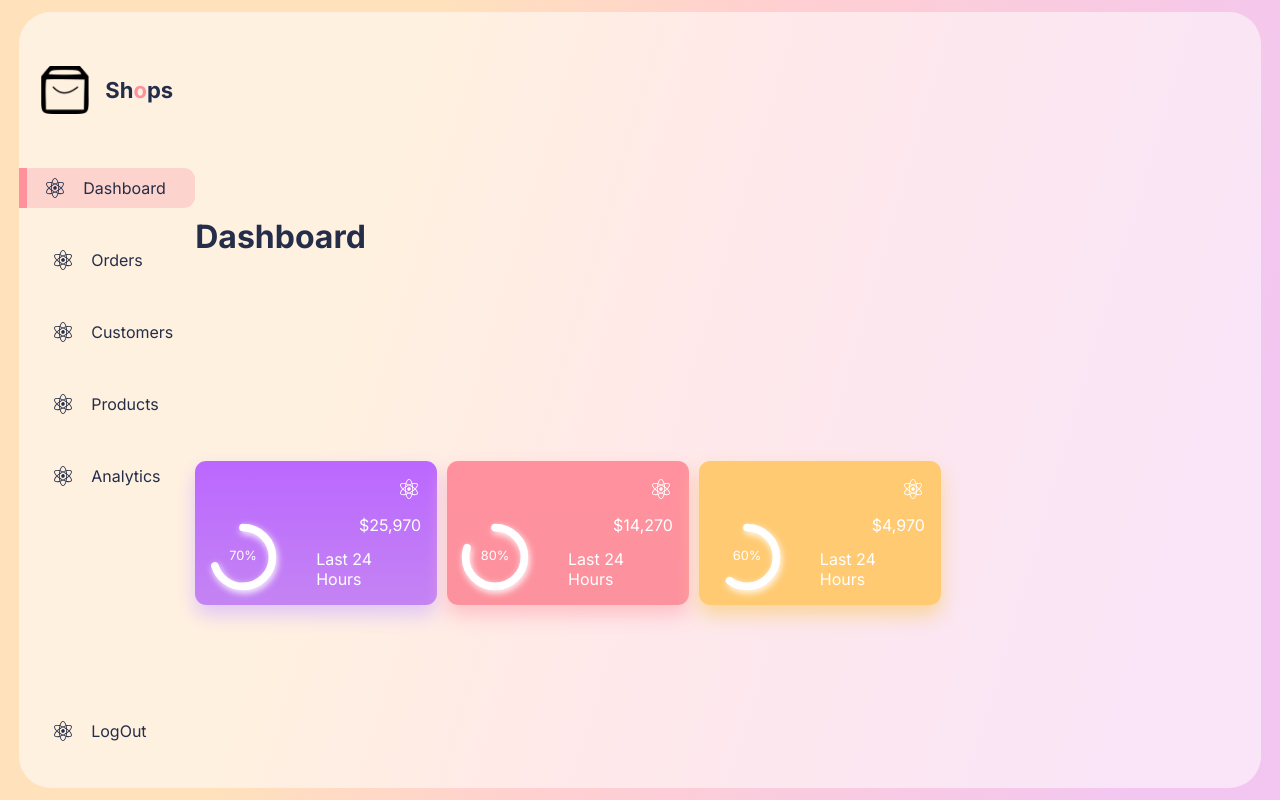
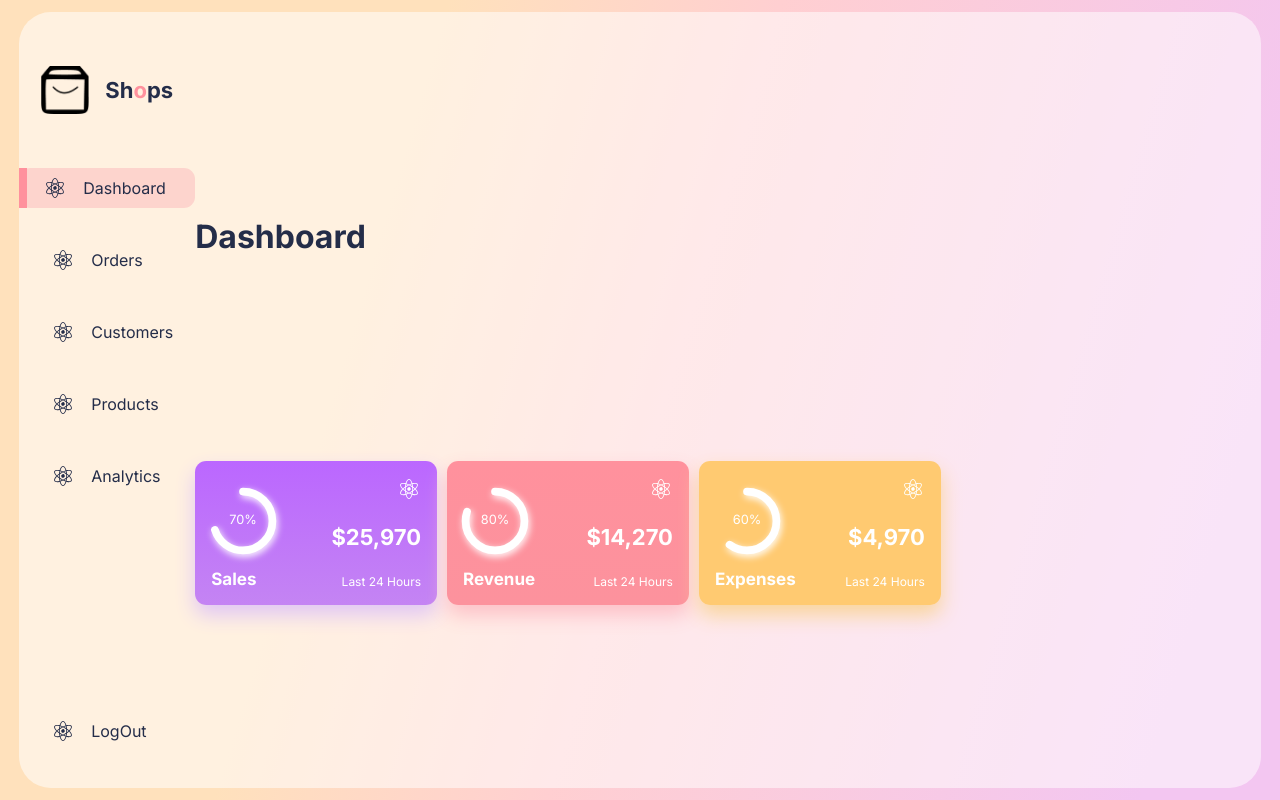
Before and after one commit to NamalTharindu97/Responsive-Admin-Panel, a React (Create React App) app: page / in a window 1280 px wide. Built offline with nearby package versions, Linux system fonts and the light colour scheme; a web font is replaced by a local one.

Commit message:
nt child css property

```diff
--- a/src/components/Card/Card.css
+++ b/src/components/Card/Card.css
@@ -52,3 +52,12 @@
 	justify-content: space-between;
 	align-items: flex-end;
 }
+
+.details > span:nth-child(2) {
+	font-size: 22px;
+	font-weight: bold;
+}
+
+.details > span:nth-child(3) {
+	font-size: 12px;
+}
--- a/src/components/Card/Card.jsx
+++ b/src/components/Card/Card.jsx
@@ -29,6 +29,7 @@ const CompactCard = ({ param }) => {
 					value={param.barValue}
 					text={`${param.barValue}%`}
 				/>
+				<span>{param.title}</span>
 			</div>
 			<div className="details">
 				<Png />
```
